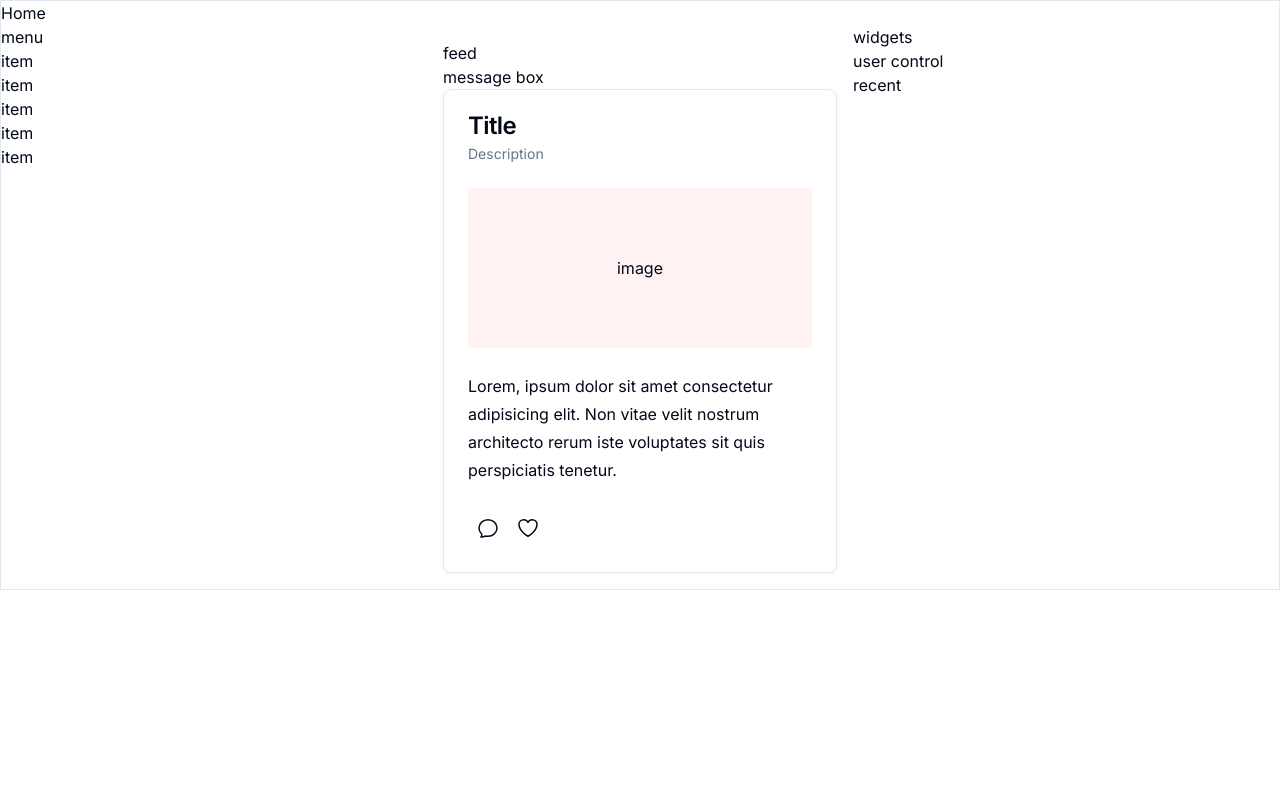
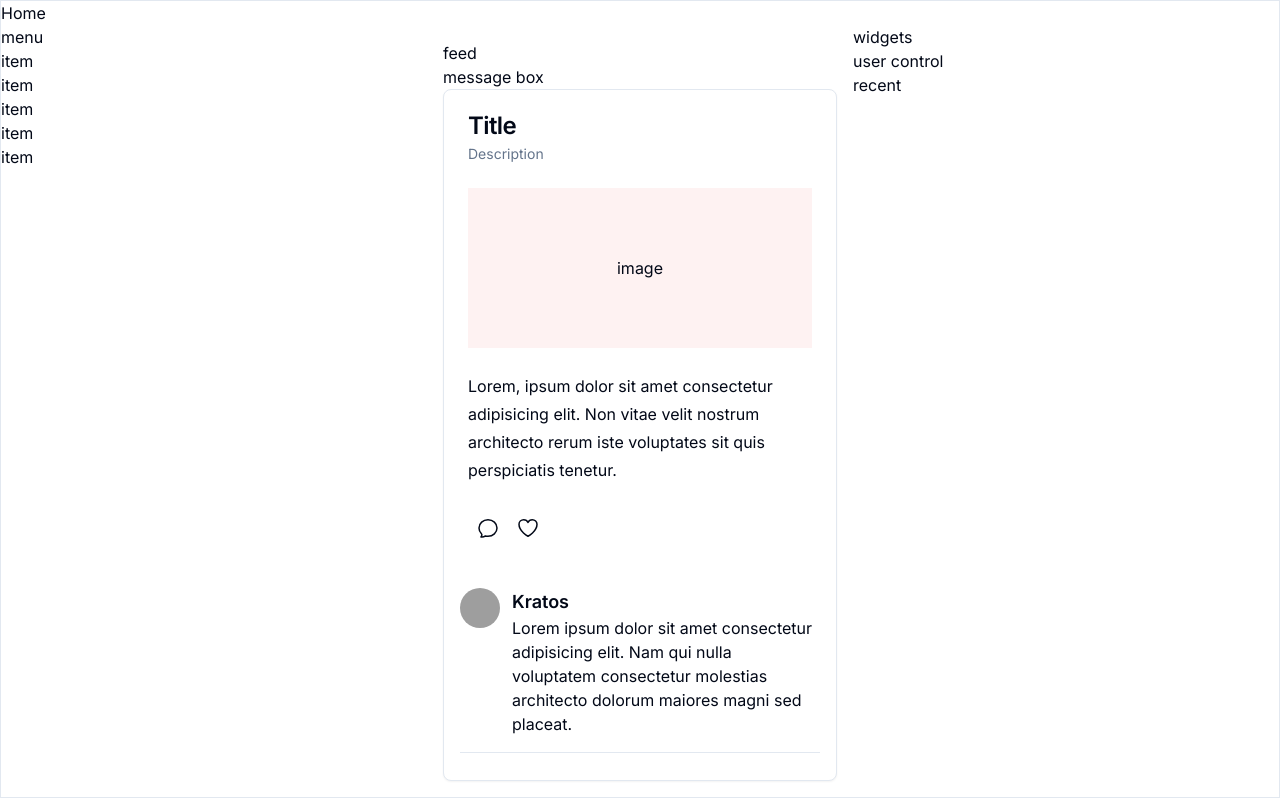
Before and after one commit to RahinF/howl, a Next.js app: page / in a window 1280 px wide. Built offline with nearby package versions, Linux system fonts and the light colour scheme; grey boxes are pictures that could not be loaded.

Commit message:
added scrollarea and avatar to post

```diff
--- a/components/Post.tsx
+++ b/components/Post.tsx
@@ -1,3 +1,4 @@
+import { Avatar, AvatarFallback, AvatarImage } from '@/components/ui/avatar';
 import { Button } from '@/components/ui/button';
 import {
   Card,
@@ -7,6 +8,7 @@ import {
   CardHeader,
   CardTitle,
 } from '@/components/ui/card';
+import { ScrollArea } from '@/components/ui/scroll-area';
 import { ChatBubbleOvalLeftIcon, HeartIcon } from '@heroicons/react/24/outline';
 
 interface Props {}
@@ -43,6 +45,32 @@ const Post = ({}: Props) => {
           <HeartIcon className="h-6 w-6" />
         </Button>
       </CardFooter>
+      <ScrollArea className="h-52 px-4 pb-4">
+        <div className=" divide-y">
+          {[...Array(20)].map((_, index) => (
+            <div
+              key={index}
+              className="py-4 flex gap-3"
+            >
+              <Avatar>
+                <AvatarImage
+                  src="https://github.com/shadcn.png"
+                  alt="@shadcn"
+                />
+                <AvatarFallback>CN</AvatarFallback>
+              </Avatar>
+              <div>
+                <span className="text-lg font-semibold">Kratos</span>
+                <p>
+                  Lorem ipsum dolor sit amet consectetur adipisicing elit. Nam
+                  qui nulla voluptatem consectetur molestias architecto dolorum
+                  maiores magni sed placeat.
+                </p>
+              </div>
+            </div>
+          ))}
+        </div>
+      </ScrollArea>
     </Card>
   );
 };
--- /dev/null
+++ b/components/ui/scroll-area.tsx
@@ -0,0 +1,53 @@
+'use client';
+
+import * as React from 'react';
+import * as ScrollAreaPrimitive from '@radix-ui/react-scroll-area';
+
+import { cn } from '@/lib/utils';
+
+const ScrollArea = React.forwardRef<
+  React.ElementRef<typeof ScrollAreaPrimitive.Root>,
+  React.ComponentPropsWithoutRef<typeof ScrollAreaPrimitive.Root>
+>(({ className, children, ...props }, ref) => (
+  <ScrollAreaPrimitive.Root
+    ref={ref}
+    className={cn('relative overflow-hidden', className)}
+    {...props}
+  >
+    <ScrollAreaPrimitive.Viewport className="h-full w-full rounded-[inherit]">
+      {children}
+    </ScrollAreaPrimitive.Viewport>
+    <ScrollBar />
+    <ScrollAreaPrimitive.Corner />
+  </ScrollAreaPrimitive.Root>
+));
+ScrollArea.displayName = ScrollAreaPrimitive.Root.displayName;
+
+const ScrollBar = React.forwardRef<
+  React.ElementRef<typeof ScrollAreaPrimitive.ScrollAreaScrollbar>,
+  React.ComponentPropsWithoutRef<typeof ScrollAreaPrimitive.ScrollAreaScrollbar>
+>(({ className, orientation = 'vertical', ...props }, ref) => (
+  <ScrollAreaPrimitive.ScrollAreaScrollbar
+    ref={ref}
+    orientation={orientation}
+    className={cn(
+      'flex touch-none select-none transition-colors',
+      orientation === 'vertical' &&
+        'h-full w-2.5 border-l border-l-transparent p-[1px]',
+      orientation === 'horizontal' &&
+        'h-2.5 border-t border-t-transparent p-[1px]',
+      className,
+    )}
+    {...props}
+  >
+    <ScrollAreaPrimitive.ScrollAreaThumb
+      className={cn(
+        'relative rounded-full bg-border',
+        orientation === 'vertical' && 'flex-1',
+      )}
+    />
+  </ScrollAreaPrimitive.ScrollAreaScrollbar>
+));
+ScrollBar.displayName = ScrollAreaPrimitive.ScrollAreaScrollbar.displayName;
+
+export { ScrollArea, ScrollBar };
--- a/package.json
+++ b/package.json
@@ -14,6 +14,7 @@
   "dependencies": {
     "@heroicons/react": "^2.0.18",
     "@radix-ui/react-avatar": "^1.0.4",
+    "@radix-ui/react-scroll-area": "^1.0.5",
     "@radix-ui/react-slot": "^1.0.2",
     "class-variance-authority": "^0.7.0",
     "clsx": "^2.0.0",
```
Also changed, not shown: 1 other file (tests, documents, lock files or other folders).
